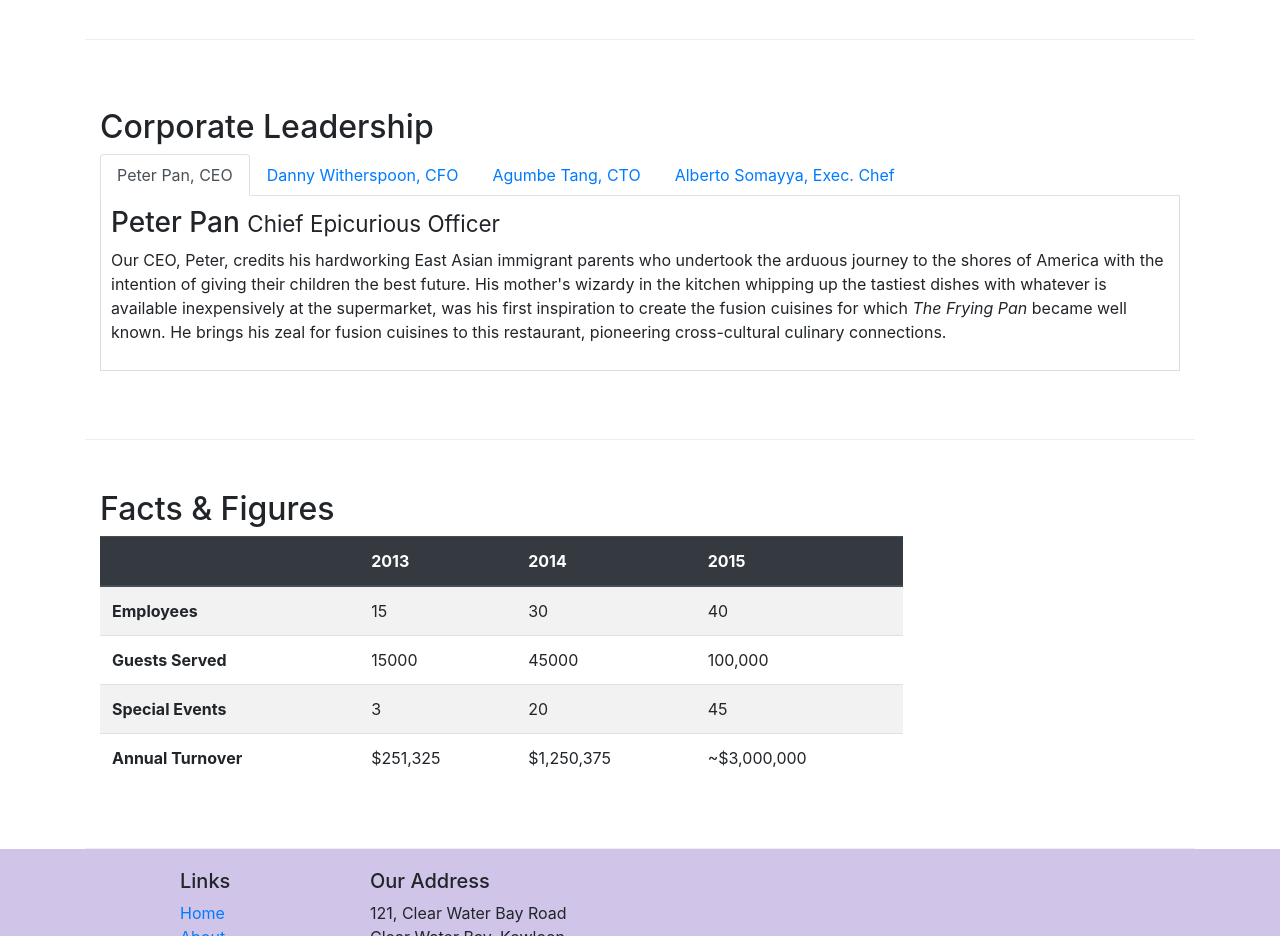
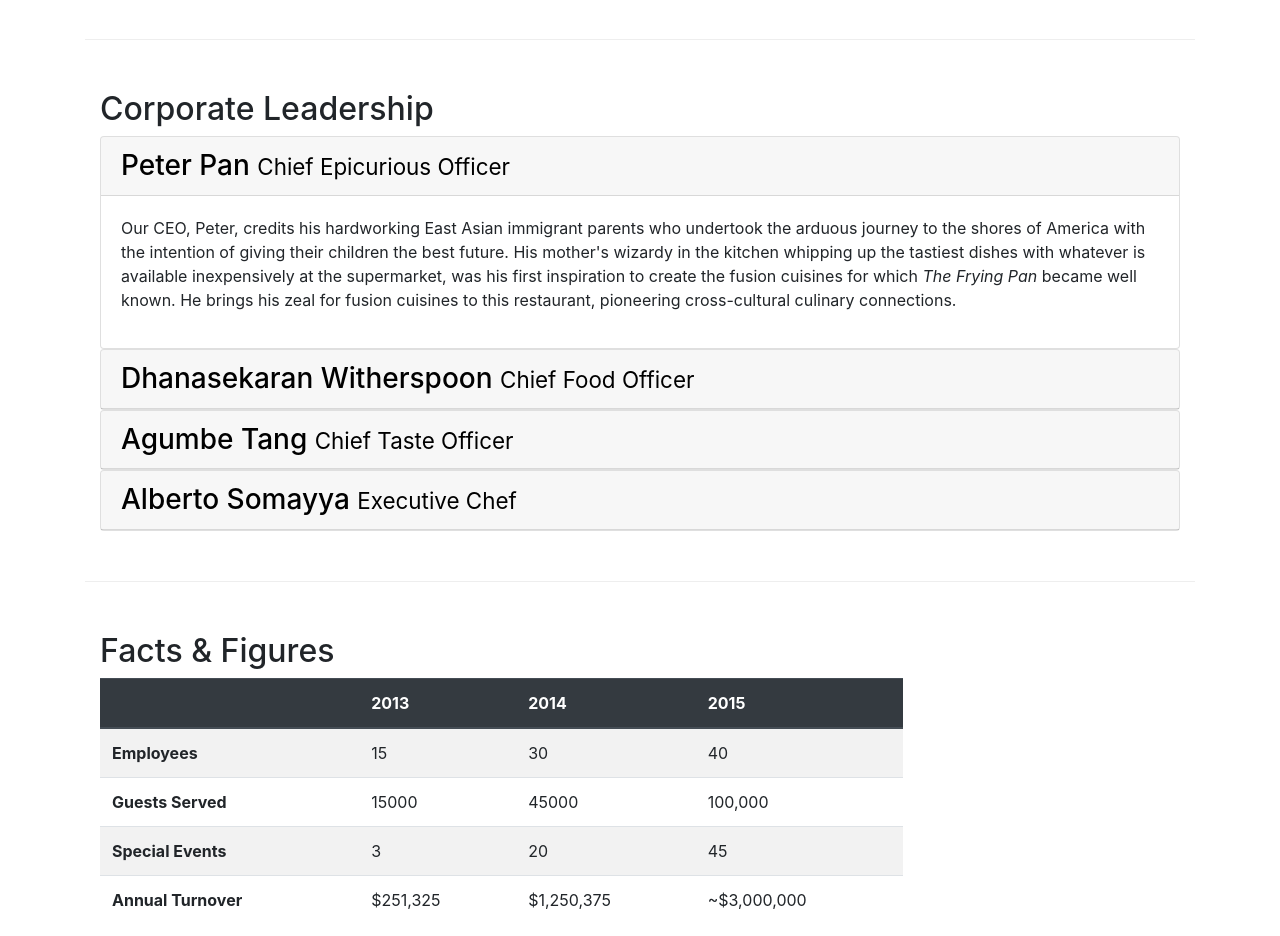
Before and after one commit to Housiadas/frontend-ui-boostrap4, a website: page aboutus.html in a window 1280 px wide. Shown: the part 940-1876 px from the top of the page. Drawn offline with nearby package versions, Linux system fonts and the light colour scheme.

Commit message:
accordion

```diff
--- a/aboutus.html
+++ b/aboutus.html
@@ -110,81 +110,119 @@
             </div>
         </div>
 
-
         <div class="row row-content align-items-center">
             <div class="col-12">
                 <h2>Corporate Leadership</h2>
-                <ul class="nav nav-tabs">
-                    <li class="nav-item">
-                        <a class="nav-link active" href="#peter" role="tab" data-toggle="tab">Peter Pan, CEO</a>
-                    </li>
-                    <li class="nav-item">
-                        <a class="nav-link" href="#danny" role="tab" data-toggle="tab">Danny Witherspoon, CFO</a>
-                    </li>
-                    <li class="nav-item">
-                        <a class="nav-link" href="#agumbe" role="tab" data-toggle="tab">Agumbe Tang, CTO</a>
-                    </li>
-                    <li class="nav-item">
-                        <a class="nav-link" href="#alberto" role="tab" data-toggle="tab">Alberto Somayya, Exec. Chef</a>
-                    </li>
-                </ul>
-                <div class="tab-content">
-                    <div role="tabpanel" class="tab-pane fade show active" id="peter">
-                        <h3>Peter Pan <small>Chief Epicurious Officer</small></h3>
-                        <p class="d-none d-sm-block">Our CEO, Peter, credits his hardworking East Asian immigrant
-                            parents
-                            who
-                            undertook the
-                            arduous
-                            journey to the shores of America with the intention of giving their children the best
-                            future.
-                            His
-                            mother's wizardy in the kitchen whipping up the tastiest dishes with whatever is available
-                            inexpensively at the supermarket, was his first inspiration to create the fusion cuisines
-                            for
-                            which
-                            <em>The Frying Pan</em> became well known. He brings his zeal for fusion cuisines to this
+                <div id="accordion">
+                    <div class="card">
+                        <div class="card-header" role="tab" id="peterhead">
+                            <h3 class="mb-0">
+                                <a class="noUnderLine" role="button" data-toggle="collapse" data-target="#peter">
+                                    Peter Pan <small>Chief Epicurious Officer</small>
+                                </a>
+                            </h3>
+                        </div>
+                        <div class="collapse show" id="peter" data-parent="#accordion">
+                            <div class="card-body">
+                                <p class="d-none d-sm-block">Our CEO, Peter, credits his hardworking East Asian
+                                    immigrant parents who undertook the arduous
+                                    journey to the shores of America with the intention of giving their children the
+                                    best future.
+                                    His mother's wizardy in the kitchen whipping up the tastiest dishes with whatever is
+                                    available
+                                    inexpensively at the supermarket, was his first inspiration to create the fusion
+                                    cuisines for which
+                                    <em>The Frying Pan</em> became well known. He brings his zeal for fusion cuisines to
+                                    this
                                     restaurant, pioneering cross-cultural culinary connections.</p>
                             </div>
-                    <div role="tabpanel" class="tab-pane fade" id="danny">
-                        <h3>Dhanasekaran Witherspoon <small>Chief Food Officer</small></h3>
+                        </div>
+                    </div>
+                    <div class="card">
+                        <div class="card-header" role="tab" id="dannyhead">
+                            <h3 class="mb-0">
+                                <a class="noUnderLine" role="button" class="collapsed" data-toggle="collapse"
+                                    data-target="#danny">
+                                    Dhanasekaran Witherspoon <small>Chief Food Officer</small>
+                                </a>
+                            </h3>
+                        </div>
+                        <div class="collapse" id="danny" data-parent="#accordion">
+                            <div class="card-body">
                                 <p class="d-none d-sm-block">Our CFO, Danny, as he is affectionately referred to by his
                                     colleagues,
                                     comes from a
                                     long established
                                     family tradition in farming and produce. His experiences growing up on a farm in the
                                     Australian
-                            outback gave him great appreciation for varieties of food sources. As he puts it in his own
+                                    outback gave him great appreciation for varieties of food sources. As he puts it in
+                                    his
+                                    own
                                     words,
                                     <em>Everything that runs, wins, and everything that stays, pays!</em></p>
                             </div>
-                    <div role="tabpanel" class="tab-pane fade" id="agumbe">
-                        <h3>Agumbe Tang <small>Chief Taste Officer</small></h3>
-                        <p class="d-none d-sm-block">Blessed with the most discerning gustatory sense, Agumbe, our CTO,
+                        </div>
+                    </div>
+                    <div class="card">
+                        <div class="card-header" role="tab" id="agumbehead">
+                            <h3 class="mb-0">
+                                <a class="noUnderLine" role="button" class="collapsed" data-toggle="collapse"
+                                    data-target="#agumbe">
+                                    Agumbe Tang <small>Chief Taste Officer</small>
+                                </a>
+                            </h3>
+                        </div>
+                        <div class="collapse" id="agumbe" data-parent="#accordion">
+                            <div class="card-body">
+                                <p class="d-none d-sm-block">Blessed with the most discerning gustatory sense, Agumbe,
+                                    our
+                                    CTO,
                                     personally ensures
                                     that every dish
-                            that we serve meets his exacting tastes. Our chefs dread the tongue lashing that ensues if
+                                    that we serve meets his exacting tastes. Our chefs dread the tongue lashing that
+                                    ensues
+                                    if
                                     their
-                            dish does not meet his exacting standards. He lives by his motto, <em>You click only if you
+                                    dish does not meet his exacting standards. He lives by his motto, <em>You click only
+                                        if
+                                        you
                                         survive
                                         my lick.</em></p>
                             </div>
-                    <div role="tabpanel" class="tab-pane fade" id="alberto">
-                        <h3>Alberto Somayya <small>Executive Chef</small></h3>
-                        <p class="d-none d-sm-block">Award winning three-star Michelin chef with wide International
+                        </div>
+                    </div>
+                    <div class="card">
+                        <div class="card-header" role="tab" id="albertohead">
+                            <h3 class="mb-0">
+                                <a class="noUnderLine" role="button" class="collapsed" data-toggle="collapse"
+                                    data-target="#alberto">
+                                    Alberto Somayya <small>Executive Chef</small>
+                                </a>
+                            </h3>
+                        </div>
+                        <div class="collapse" id="alberto" data-parent="#accordion">
+                            <div class="card-body">
+                                <p class="d-none d-sm-block">Award winning three-star Michelin chef with wide
+                                    International
                                     experience
                                     having
                                     worked closely with
-                            whos-who in the culinary world, he specializes in creating mouthwatering Indo-Italian fusion
-                            experiences. He says, <em>Put together the cuisines from the two craziest cultures, and you
+                                    whos-who in the culinary world, he specializes in creating mouthwatering
+                                    Indo-Italian
+                                    fusion
+                                    experiences. He says, <em>Put together the cuisines from the two craziest cultures,
+                                        and
+                                        you
                                         get
                                         a
                                         winning hit! Amma Mia!</em></p>
                             </div>
-
                         </div>
                     </div>
                 </div>
+            </div>
+        </div>
+
         <div class="row row-content">
             <div class="col-12 col-sm-9">
                 <h2>Facts &amp; Figures</h2>
--- a/css/styles.css
+++ b/css/styles.css
@@ -44,3 +44,8 @@ body{
     border-bottom: 1px solid #ddd;
     padding: 10px;
 }
+
+.noUnderLine {
+  text-decoration: none !important;
+  color: black;
+}
```
Lines whose indentation alone changed are shown as unchanged.
